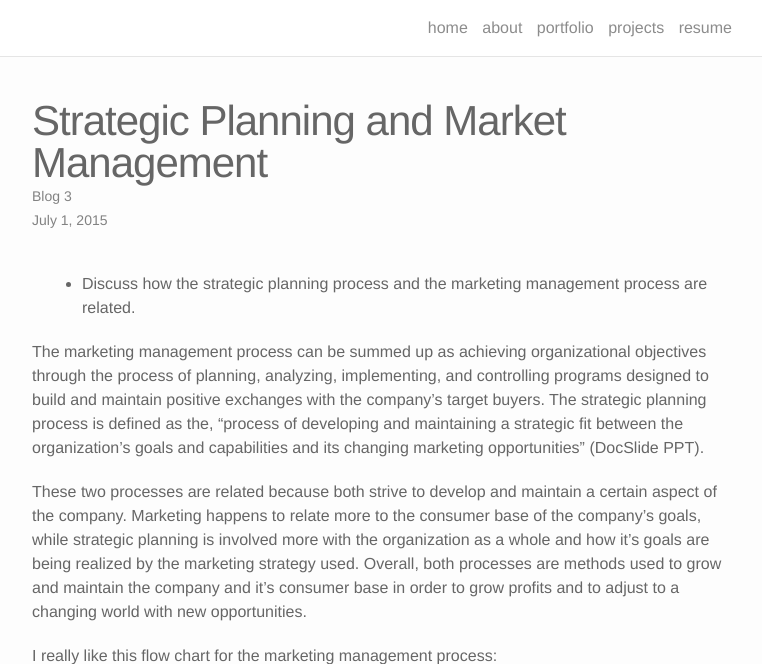
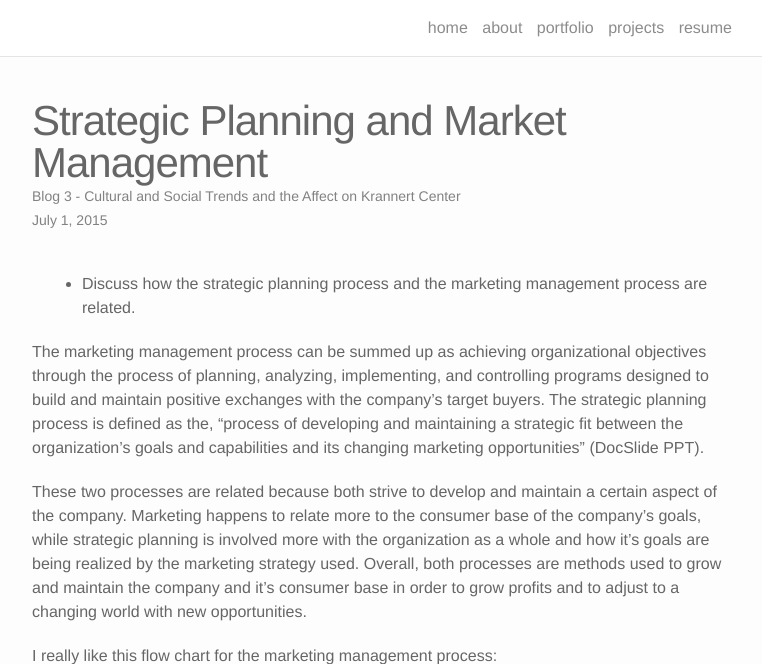
Before and after one commit to michelleplunkett/michelleplunkett.github.io, a Jekyll site: the page built from _portfolio/Blog_3.markdown, in a window 1280 px wide and 900 px high, cut to the strip 0-664 px from the top of the window. Shown: the whole strip, without its empty margins (258-1020 px from the left). Built offline with Jekyll 4.4.1, drawn with Linux system fonts in a browser that asks for light colours; nearby versions of some CDN libraries.

Commit message:
added descriptions

```diff
--- a/_portfolio/Blog_1.markdown
+++ b/_portfolio/Blog_1.markdown
@@ -1,7 +1,7 @@
 ---
 layout: post
 title: An Analysis of Krannert Center's Mission & Vision
-description: Blog 1
+description: Blog 1 - Cultural and Social Trends and the Affect on Krannert Center
 date: 2015-06-16
 ---
 
--- a/_portfolio/Blog_2.markdown
+++ b/_portfolio/Blog_2.markdown
@@ -1,7 +1,7 @@
 ---
 layout: post
 title: RAND Corporations Report (2001) - A Response
-description: Blog 2
+description: Blog 2 - Cultural and Social Trends and the Affect on Krannert Center
 date: 2015-06-22
 ---
 
--- a/_portfolio/Blog_3.markdown
+++ b/_portfolio/Blog_3.markdown
@@ -1,7 +1,7 @@
 ---
 layout: post
 title: Strategic Planning and Market Management
-description: Blog 3
+description: Blog 3 - Cultural and Social Trends and the Affect on Krannert Center
 date: 2015-07-01
 ---
 
```
